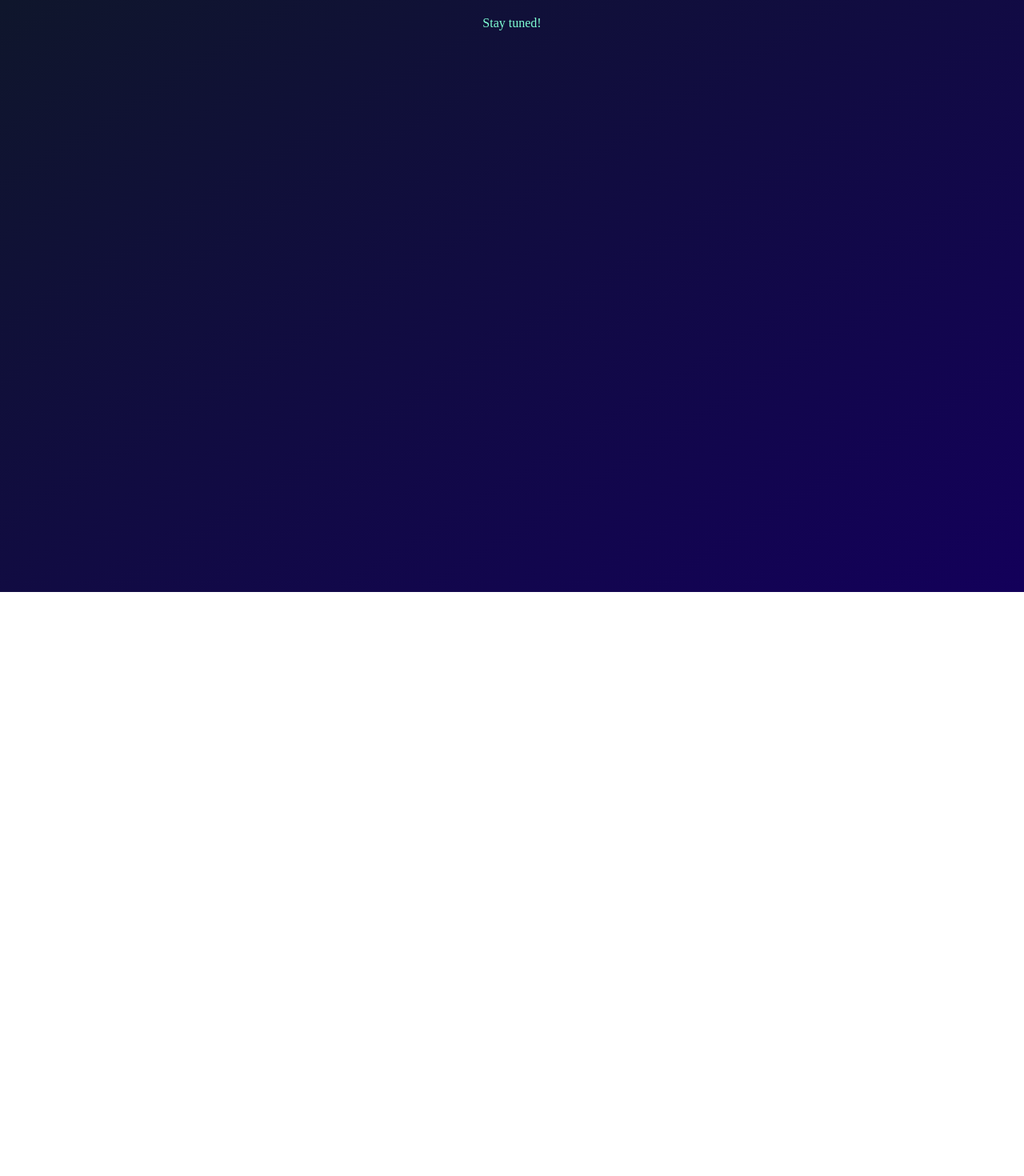
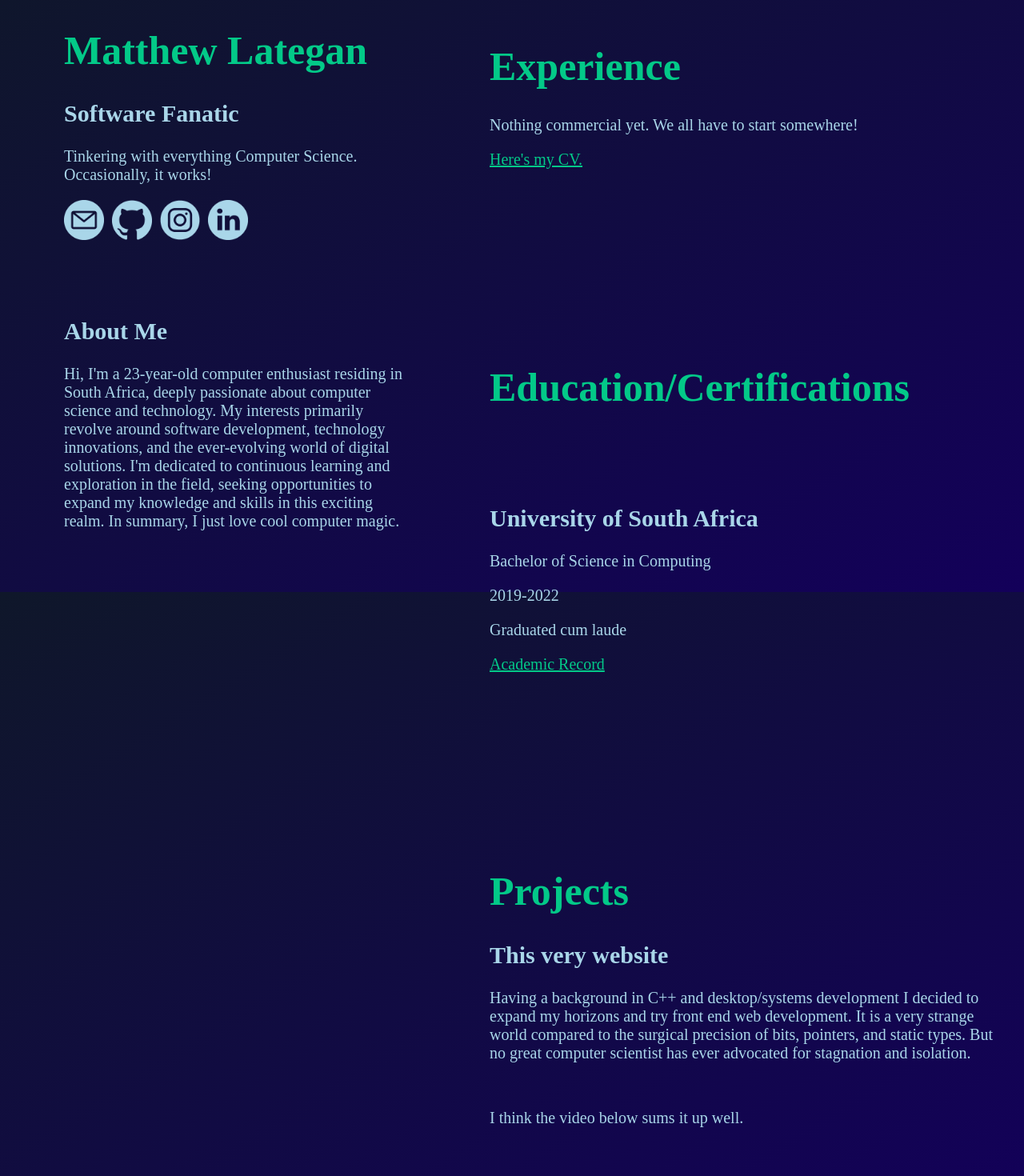
Before and after one commit to RoughRoman/RoughRoman.github.io, a React (Vite) app: page / in a window 1280 px wide. Shown: the part 60-1530 px from the top of the page at 80% size. Before the commit the page ends 800 px from the top, so only its background shows below. Built offline with nearby package versions, Linux system fonts and the light colour scheme; grey boxes are pictures that could not be loaded.

Commit message:
V1.0 Release.

```diff
--- a/index.html
+++ b/index.html
@@ -3,7 +3,7 @@
   <head>
     <meta charset="UTF-8" />
     <meta name="viewport" content="width=device-width, initial-scale=1.0" />
-    <title>Mattys site V0.2</title>
+    <title>M-Lategan</title>
   </head>
   <body>
     <div id="root"></div>
--- a/src/App.css
+++ b/src/App.css
@@ -1,22 +1,34 @@
-.DualColumns{
+/* Dual-column layout for larger screens */
+.DualColumns {
     display: flex;
-}
-.HeroColumn{
-    max-width: 40%;
-}
+    flex-direction: row;
+  }
 
-.ExperienceColumn{
-    max-width: 60%;
-}
-.tempHead{
-    color: white;
-}
+  .HeroColumn {
+    width: 40%; /* Adjust the width as needed */
+    position: fixed;
+    top: 0;
+    left: 0;
+    bottom: 0;
+    overflow-y: auto;
+  }
 
-.tempP{
-    color: white;
+  .ExperienceColumn {
+    margin-left: 40%; /* Adjust the margin to create space for the fixed column */
+    padding: 20px; /* Add padding as needed */
+    overflow-y: auto;
+  }
 
-}
+  /* Single-column layout for smaller screens (e.g., mobile) */
+  @media (max-width: 768px) {
+    .DualColumns {
+      flex-direction: column; /* Change to a single column layout */
+    }
 
-.tempEm{
-    color: grey;
-}
+    .HeroColumn,
+    .ExperienceColumn {
+      width: 100%; /* Make both columns take full width */
+      position: static; /* Remove fixed positioning */
+      margin-left: 0; /* Reset margin */
+    }
+  }
--- a/src/App.jsx
+++ b/src/App.jsx
@@ -13,26 +13,6 @@ import {isMobile} from 'react-device-detect';
 
 function App() {
   const [count, setCount] = useState(0)
-
-  if (isMobile){
-    return(
-      <>
-        <div className='MobileView'>
-          <HeroBar></HeroBar>
-          <AboutSection></AboutSection>
-          <ExperienceSection></ExperienceSection>
-          <Education></Education>
-          <Projects></Projects>
-
-          <Footer></Footer>
-        </div>
-
-      </>
-
-    )
-
-  }
-  else{ // if desktop split into two columns
     return (
       <>
       <div className='DualColumns'>
@@ -50,7 +30,7 @@ function App() {
       <Footer></Footer>
       </>
     )
-  }
+
 }
 
 export default App
--- a/src/main.jsx
+++ b/src/main.jsx
@@ -5,7 +5,7 @@ import './index.css'
 
 
 
-let underConstruction = true;
+let underConstruction = false;
 
 
 if (underConstruction){
--- a/src/specialComponents/Experience/experienceSection.css
+++ b/src/specialComponents/Experience/experienceSection.css
@@ -1,22 +1,3 @@
-.SkillPillContainer{
-    display: flex;
-    justify-content: left;
-}
-
-.SkillPill{
-    width: 90px;
-    height: 30px;
-    border-radius: 10px;
-    border-color: #03C988;
-    border-width: 2px;
-    border-style: solid;
-    margin-left: 10px;
-    margin-right: 10px;
-
-
-
-}
-
 .SkillLabel{
     padding: 0px;
     margin: 0px;
@@ -37,3 +18,10 @@
     color: #03C988;
 
 }
+
+.CVlink{
+    color: #03C988;
+    font-size: 20px;
+    padding-top: 60px;
+    padding-left: 80px;
+}
--- a/src/specialComponents/Experience/experienceSection.jsx
+++ b/src/specialComponents/Experience/experienceSection.jsx
@@ -1,5 +1,6 @@
 import "./experienceSection.css";
 import Section from "../../basic Components/section/section";
+import CV from "../../docs/M.Lategan CV.pdf"
 
 
 export default function ExperienceSection(){
@@ -8,8 +9,11 @@ export default function ExperienceSection(){
             <Section props={{
                 heading: "Experience",
                 subHeading: "",
-                body:""
+                body:"Nothing commercial yet. We all have to start somewhere!"
             }}></Section>
+            <a className= "CVlink" href={CV} download="M-Lategan-CV">Here's my CV.</a>
+
+
         </>
     );
 }
--- a/src/specialComponents/about/about.jsx
+++ b/src/specialComponents/about/about.jsx
@@ -2,19 +2,26 @@ import './about.css'
 import Section from '../../basic Components/section/section';
 
 export default function AboutSection(){
+
+    const birthDate = new Date('2000-06-26');
+    const currentDate = new Date();
+    const ageInMilliseconds = currentDate - birthDate;
+    const ageInYears = ageInMilliseconds / (1000 * 60 * 60 * 24 * 365.25);
+    const age = Math.floor(ageInYears);
+
+    let aboutText = "Hi, I'm a "+age+"-year-old computer enthusiast residing in South Africa,"
+                +" deeply passionate about computer science and technology. My interests "
+                +" primarily revolve around software development, technology innovations,"
+                +" and the ever-evolving world of digital solutions. I'm dedicated to continuous"
+                +" learning and exploration in the field, seeking opportunities to expand my"
+                +" knowledge and skills in this exciting realm. In summary, I just love cool computer magic."
+
     return(
         <>
             <Section props = {{
                 heading: "",
                 subHeading: "About Me",
-                body: "I am a dedicated and passionate computer scientist, with a strong foundation in "
-                +"problem-solving and a drive for innovative solutions. With a keen eye for detail and a "
-                +"natural analytical mindset, I excel in tackling complex challenges. I embrace "
-                +"continuous learning to ensure my skills remain relevant and adaptable. "
-                +"Collaborative and effective in communication, I thrive in diverse teams, "
-                +"bringing a valuable contribution to group dynamics. I am fuelled by curiosity and a "
-                +"constant desire to improve, exploring emerging technologies and pushing the "
-                +"boundaries of technological advancements."
+                body: aboutText
             }}></Section>
         </>
     )
--- a/src/specialComponents/education/education.css
+++ b/src/specialComponents/education/education.css
@@ -0,0 +1,13 @@
+.educationItem{
+
+}
+.educationtitle{
+
+}
+.educationBody{
+
+}
+.recordLink{
+    color: #03C988;
+    font-size: 20px;
+}
--- a/src/specialComponents/education/education.jsx
+++ b/src/specialComponents/education/education.jsx
@@ -1,6 +1,8 @@
 import Section from '../../basic Components/section/section';
 import Spacer from '../../basic Components/spacer';
 import AcademicRecord from '../../docs/AcademicRecord.pdf';
+import './education.css'
+import '../../basic Components/section/section.css';
 
 
 
@@ -8,18 +10,20 @@ export default function EducationSection(){
     return(
         <>
             <Spacer></Spacer>
-            <Section props={{
-                heading:"Education",
-                subHeading: "",
-                body:""
-            }}>
-            </Section>
+            <div className='section'>
+                <h1 className={'sectionHeader'}>Education/Certifications</h1>
+            </div>
 
-            <div className='educationItem'>
-                <h2>University of South Africa</h2>
-                <p> Bachelor of Science in Computing</p>
-                <a href={AcademicRecord} download="AcademicRecord-MLategan">Academic Record</a>
+
+            <div className='section'>
+                <h2 className='sectionSubHeading'>University of South Africa</h2>
+                <p className='sectionBody'>Bachelor of Science in Computing</p>
+                <p className='sectionBody'>2019-2022</p>
+                <p className='sectionBody'>Graduated cum laude</p>
+                <a className="recordLink" href={AcademicRecord} download="AcademicRecord-MLategan">Academic Record</a>
             </div>
+
+
 
 
 
--- a/src/specialComponents/footer/footer.jsx
+++ b/src/specialComponents/footer/footer.jsx
@@ -11,7 +11,7 @@ export default function Footer(){
                 <br />
                 <br />
                     <a className='footerText' href="https://github.com/RoughRoman/RoughRoman.github.io" target="_blank">Repo for this site</a>
-                    <p className='footerText'>Created with React, built with Vite, hosted on Github.io</p>
+                    <p className='footerText'>Created with React and Vite, hosted on Github.io</p>
 
                 </div>
                 <div>
--- a/src/specialComponents/projects/projects.jsx
+++ b/src/specialComponents/projects/projects.jsx
@@ -1,18 +1,30 @@
 import Section from '../../basic Components/section/section';
 import Spacer from '../../basic Components/spacer';
+import '../../basic Components/section/section.css';
 
 
 
 export default function Projects(){
+    let bodyString = "Having a background in C++ and desktop/systems development"
+    + " I decided to expand my horizons and try front end web development. "
+    + " It is a very strange world compared to the surgical precision of bits,"
+    + " pointers, and static types. But no great computer scientist has ever advocated "
+    + " for stagnation and isolation. "
 
     return(
         <>
             <Spacer></Spacer>
-            <Section props={{
-                heading:"Projects",
-                subHeading: "",
-                body:""
-            }}></Section>
+            <div className='section'>
+                <h1 className='sectionHeader'>Projects</h1>
+                <h2 className='sectionSubHeading'>This very website </h2>
+                <p className='sectionBody'>{bodyString}</p>
+                <br />
+                <p className='sectionBody'>I think the video below sums it up well.</p>
+                <iframe width="560" height="315" src="https://www.youtube.com/embed/-QxI-RP6-HM?si=i5xNteu2-1DaMWWQ&amp;start=6" title="YouTube video player" frameborder="0" allow="accelerometer; autoplay; clipboard-write; encrypted-media; gyroscope; picture-in-picture; web-share" allowfullscreen></iframe>
+            </div>
+
+
+
         </>
     )
 }
```
